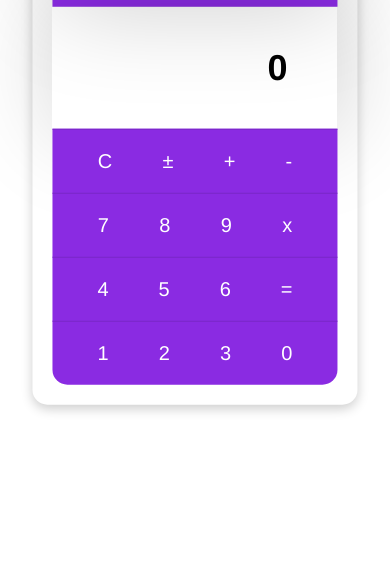
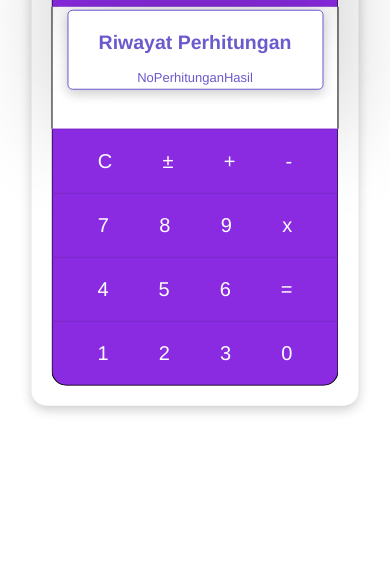
Before and after one commit to faykarr/calculator-web, a plain HTML site: page index.html in a window 390 px wide. Shown: the part 277-844 px from the top of the page. Drawn offline with Linux system fonts and the light colour scheme.

Commit message:
Adding History Section

```diff
--- a/assets/style.css
+++ b/assets/style.css
@@ -7,7 +7,7 @@
     position: absolute;
     top: 50%;
     left: 50%;
-    transform: translate(-50%,-50%);
+    transform: translate(-50%, -50%);
     display: flex;
     flex-direction: column;
     padding: 20px;
@@ -28,10 +28,14 @@
     align-items: center;
     justify-content: space-between;
     color: white;
+    /* border: 1px solid black; */
+    border-top: 1px solid black;
+    border-left: 1px solid black;
+    border-right: 1px solid black;
 }
 
 .app-name,
-.search-icon {
+.search {
     font-size: 1.2em;
     cursor: pointer;
     user-select: none;
@@ -45,6 +49,9 @@
     font-size: 24px;
     overflow: hidden;
     user-select: none;
+    border-left: 1px solid black;
+    border-right: 1px solid black;
+    border-collapse: collapse;
 }
 
 .button-container {
@@ -55,6 +62,9 @@
     font-size: 20px;
     border-bottom-left-radius: 15px;
     border-bottom-right-radius: 15px;
+    border-bottom: 1px solid black;
+    border-left: 1px solid black;
+    border-right: 1px solid black;
 }
 
 .button-row {
@@ -88,11 +98,38 @@
     box-shadow: 0 4px 12px 0 rgba(0, 0, 0, 0.2);
     top: 16.5%;
     left: 5%;
+    border: 1px solid slateblue;
+}
+
+.history {
+    /* display: none; */
+    background-color: white;
+    border-radius: 5px;
+    color: slateblue;
+    padding: 8px 20px;
+    box-shadow: 0 4px 12px 0 rgba(0, 0, 0, 0.2);
+    max-width: 400px;
+    width: 100%;
+    position: absolute;
+    top: 20.3%;
+    left: 50%;
+    transform: translateX(-50%);
+    text-align: center;
+    border: 1px solid slateblue;
+    border-collapse: collapse;
 }
 
 @media screen and (max-width: 513px) {
     .button-item {
         padding: 10px 25px;
+    }
+
+    .history {
+        /* display: none; */
+        padding: 4px 20px;
+        max-width: 256px;
+        top: 24%;
+        font-size: small;
     }
 }
 
@@ -104,4 +141,5 @@
     .button-item {
         margin: 0;
     }
+
 }
--- a/index.html
+++ b/index.html
@@ -16,10 +16,21 @@
         <div class="header">
             <div class="app-name">
                 <h2>Calculator</h2>
-                <span class="copyright">Made With ❤ By Faykar</span>
+                <span class="copyright">Made with ❤ by Faykar</span>
             </div>
-            <div class="search-icon">
+            <div class="search">
                 <i class="fa fa-search"></i>
+                <div class="history">
+                    <h2>Riwayat Perhitungan</h2>
+                    <table class="historyTable">
+                        <thead>
+                            <tr>No</tr>
+                            <tr>Perhitungan</tr>
+                            <tr>Hasil</tr>
+                        </thead>
+                        <tbody id="historyList"></tbody>
+                    </table>
+                </div>
             </div>
         </div>
         <!-- Display Section -->
```
Also changed, not shown: assets/calculator.js (line endings or trailing spaces).
